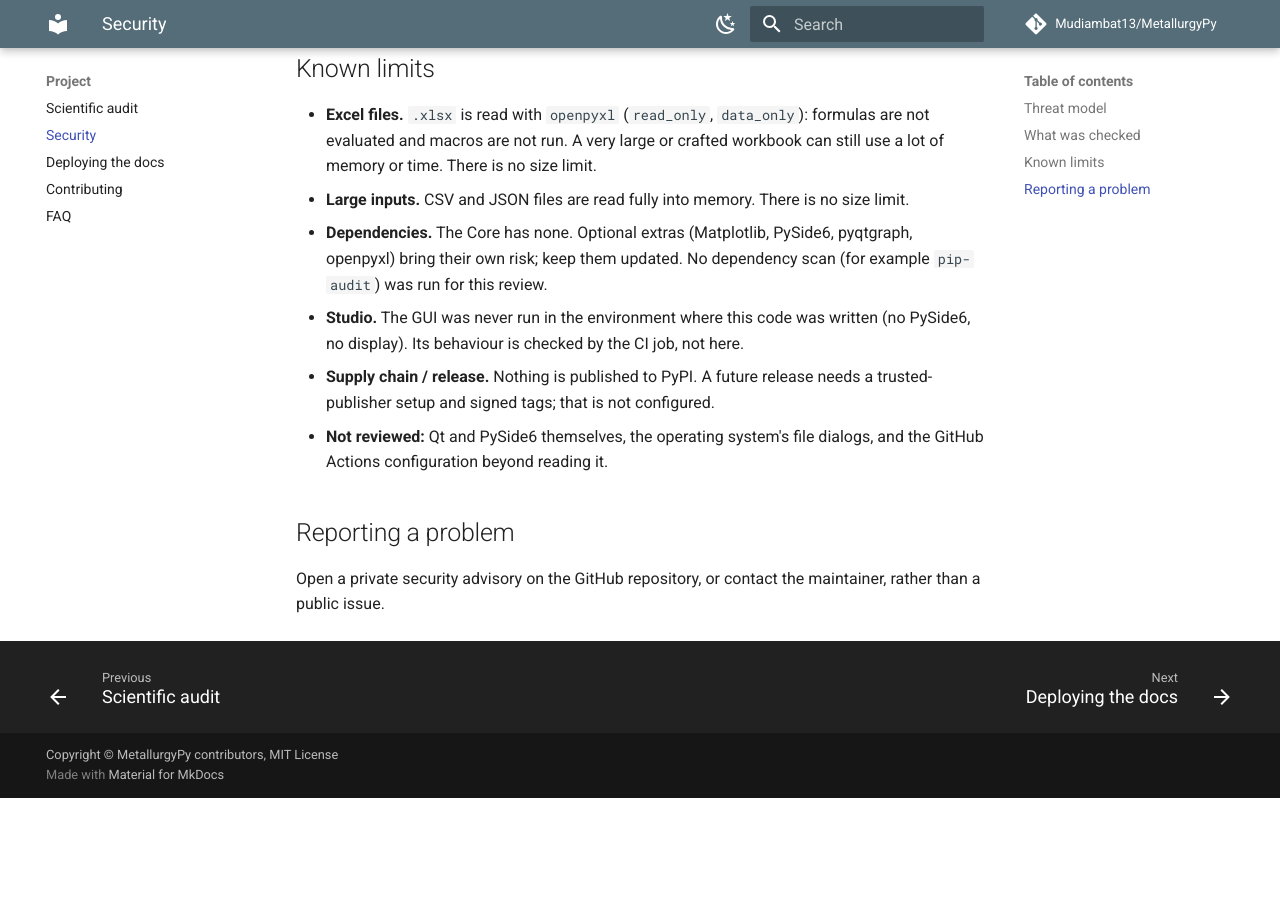
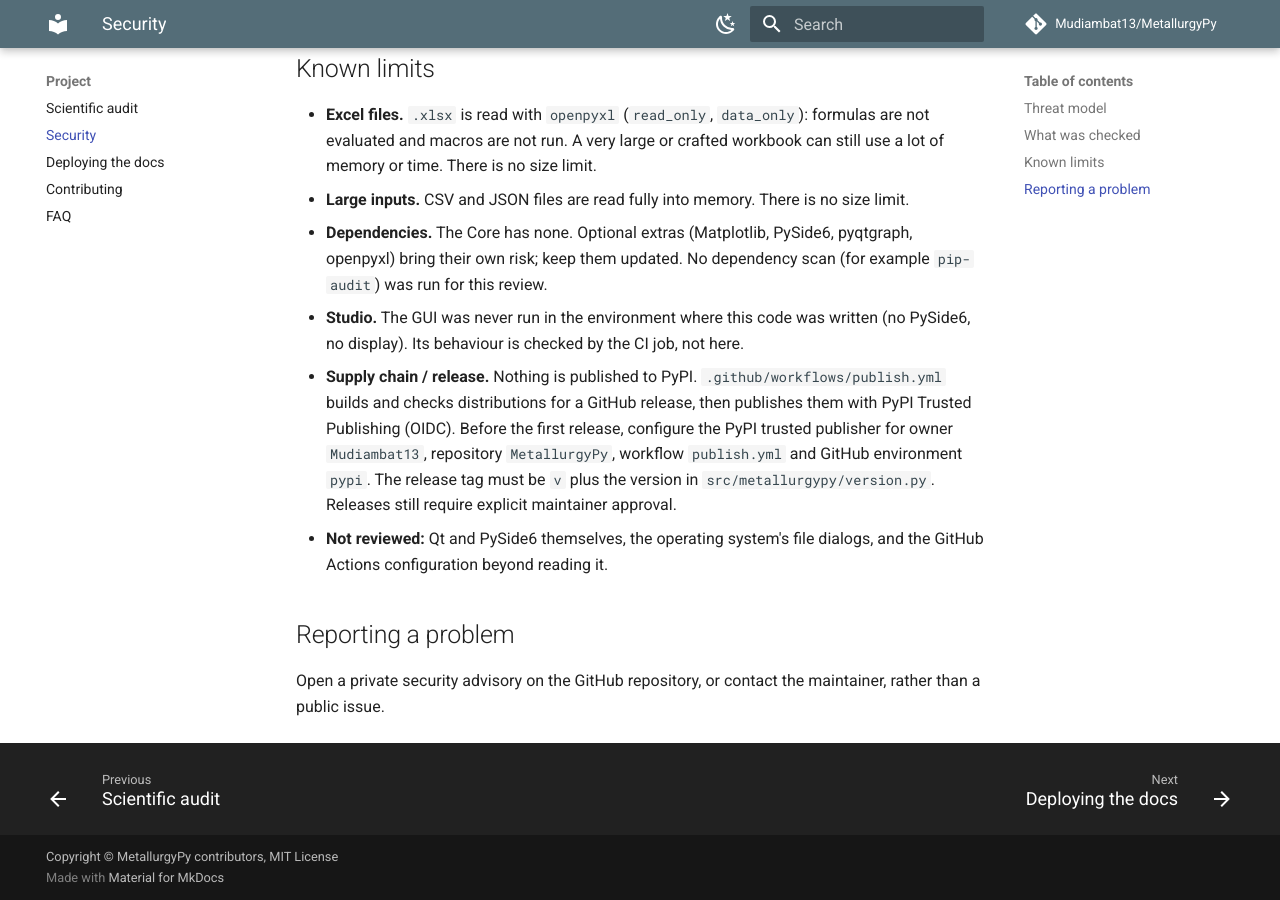
Before and after one commit to Mudiambat13/Metallurgy, an MkDocs documentation site: the page built from docs/project/security.md, in a window 1280 px wide and 900 px high, scrolled down 1642 px. Built offline with MkDocs 1.6.1 and Material for MkDocs 9.7.7, drawn with Linux system fonts in a browser that asks for light colours; comment, search, counter and statistics services are not loaded; before the commit the page ends 2440 px from its top, so only the background shows below that.

Commit message:
integrate pypi publisher

```diff
--- a/docs/project/security.md
+++ b/docs/project/security.md
@@ -27,7 +27,7 @@ MetallurgyPy is a local library and desktop application. It opens no network con
 - **Large inputs.** CSV and JSON files are read fully into memory. There is no size limit.
 - **Dependencies.** The Core has none. Optional extras (Matplotlib, PySide6, pyqtgraph, openpyxl) bring their own risk; keep them updated. No dependency scan (for example `pip-audit`) was run for this review.
 - **Studio.** The GUI was never run in the environment where this code was written (no PySide6, no display). Its behaviour is checked by the CI job, not here.
-- **Supply chain / release.** Nothing is published to PyPI. A future release needs a trusted-publisher setup and signed tags; that is not configured.
+- **Supply chain / release.** Nothing is published to PyPI. `.github/workflows/publish.yml` builds and checks distributions for a GitHub release, then publishes them with PyPI Trusted Publishing (OIDC). Before the first release, configure the PyPI trusted publisher for owner `Mudiambat13`, repository `MetallurgyPy`, workflow `publish.yml` and GitHub environment `pypi`. The release tag must be `v` plus the version in `src/metallurgypy/version.py`. Releases still require explicit maintainer approval.
 - **Not reviewed:** Qt and PySide6 themselves, the operating system's file dialogs, and the GitHub Actions configuration beyond reading it.
 
 ## Reporting a problem
```
Also changed, not shown: README.md (+6 -2 lines), docs/installation.md (+1 -1 lines), 1 other file.
